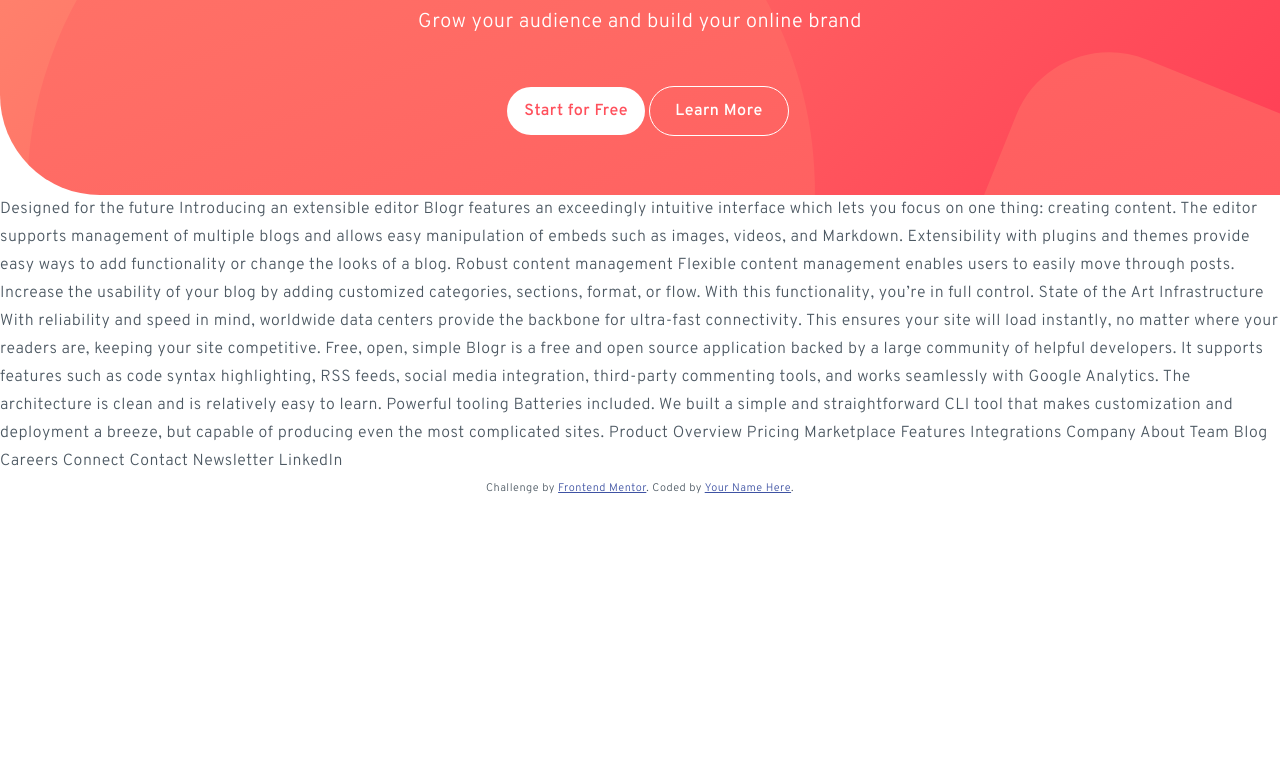
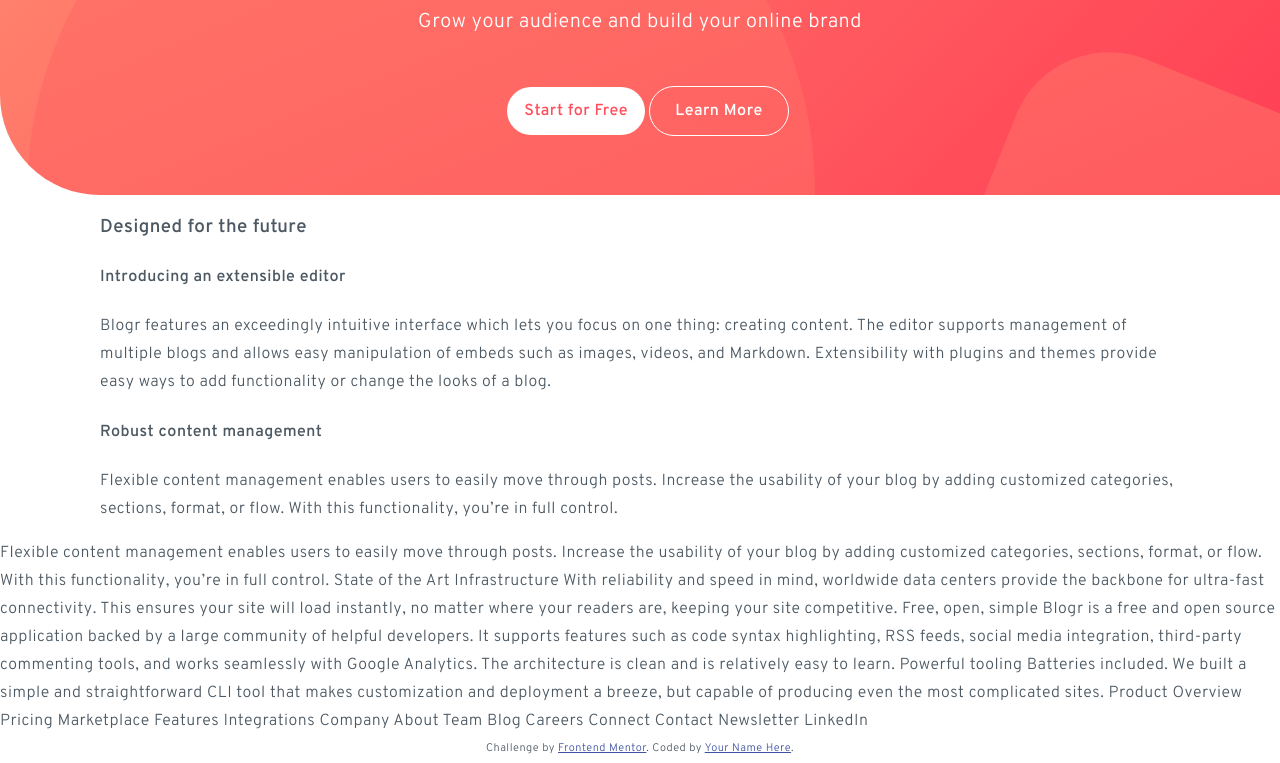
Before and after one commit to Ulugbek-Mominjonov/blog-landing-page, a plain HTML site: page index.html in a window 1280 px wide. Shown: the part 329-1092 px from the top of the page. Before the commit the page ends 832 px from the top, so only its background shows below. Drawn offline with Linux system fonts and the light colour scheme.

Commit message:
add html codes for design section

```diff
--- a/index.html
+++ b/index.html
@@ -78,18 +78,41 @@
     </div>
   </header>
 
-
-
-
+  <!-- MAIN -->
+  <main>
+    <section class="design-section">
+      <div class="container design-container">
+        <h3 class="design-title">
           Designed for the future
-
+        </h3>
+        <div class="design-features">
+          <div class="feature editor">
+            <h4 class="feature-title">
               Introducing an extensible editor
+            </h4>
+            <p class="feature-info">
               Blogr features an exceedingly intuitive interface which lets you focus on one thing: creating content.
               The editor supports management of multiple blogs and allows easy manipulation of embeds such as images,
               videos, and Markdown. Extensibility with plugins and themes provide easy ways to add functionality or
               change the looks of a blog.
+            </p>
+          </div>
 
+          <div class="feature managment">
+            <h4 class="feature-title">
               Robust content management
+            </h4>
+            <p class="feature-info">
+              Flexible content management enables users to easily move through posts. Increase the usability of your blog
+              by adding customized categories, sections, format, or flow. With this functionality, you’re in full control.
+            </p>
+          </div>
+        </div>
+      </div>
+    </section>
+  </main>
+
+
   Flexible content management enables users to easily move through posts. Increase the usability of your blog
   by adding customized categories, sections, format, or flow. With this functionality, you’re in full control.
 
```
Lines whose indentation alone changed are shown as unchanged.
